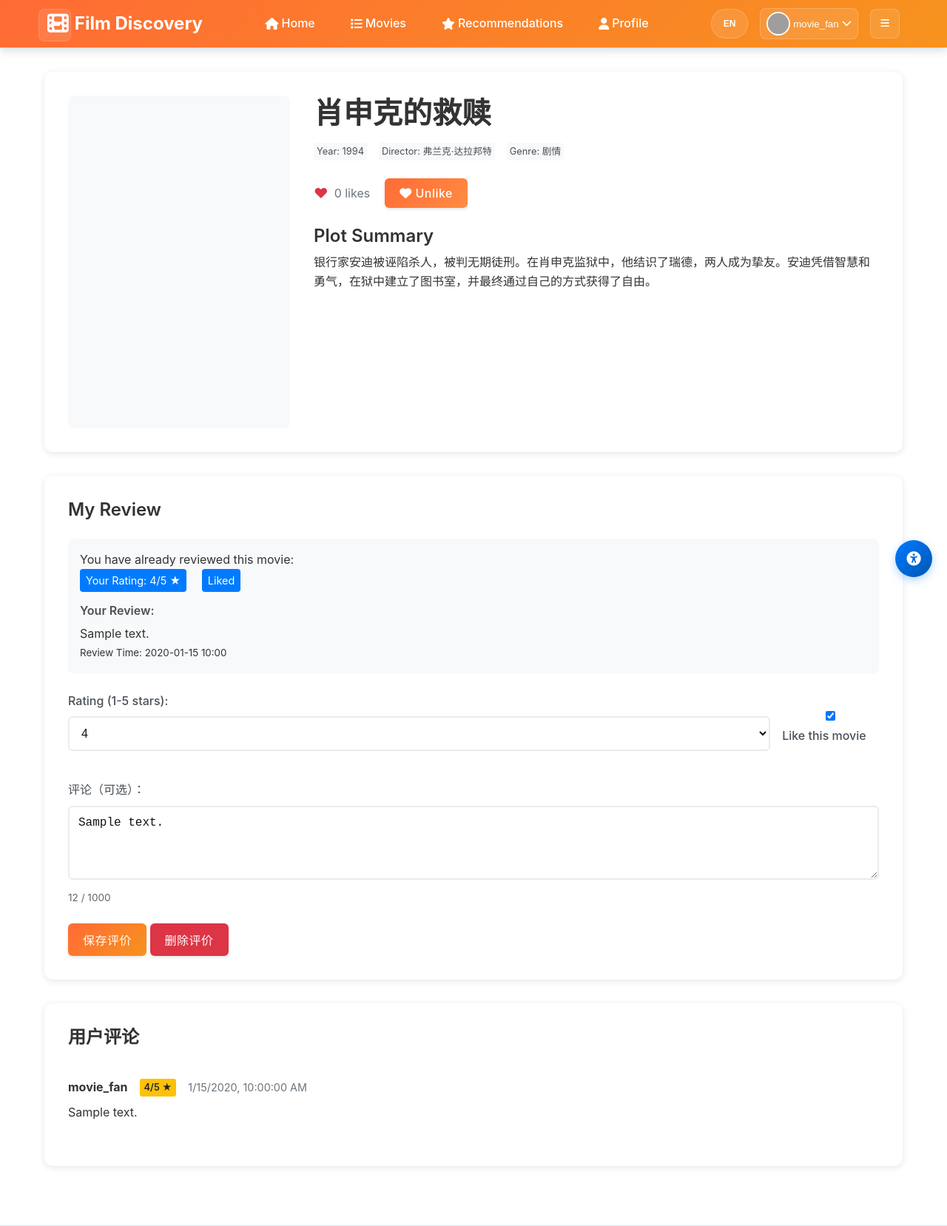
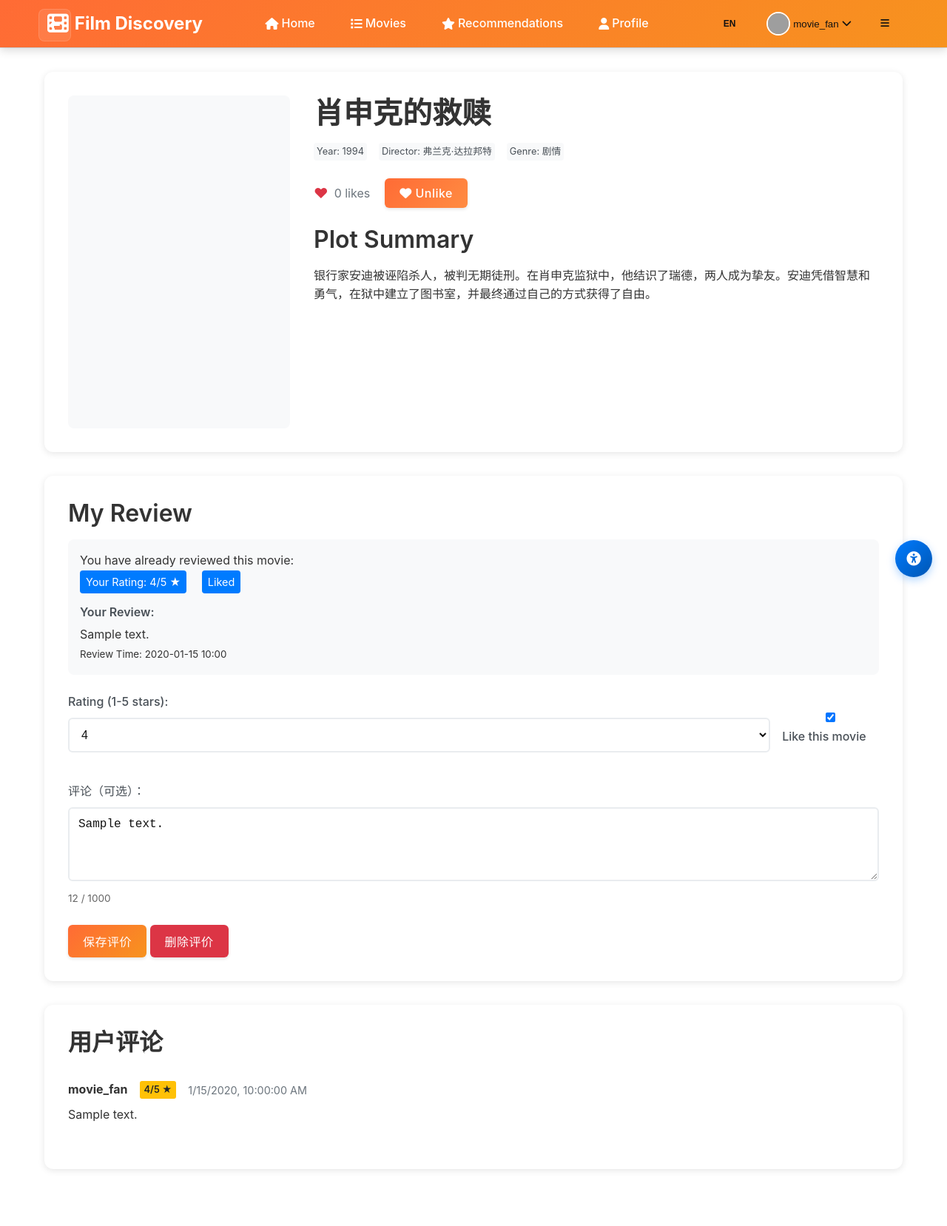
Before and after one commit to 5980Zhongyx/Flask2_Deploied_by_PA, a Flask app: page /films/1 in a window 1280 px wide. Shown: the top 1657 px of the page at 74% size. Run offline with Flask 3, Linux system fonts and the light colour scheme; the first user in the database is signed in; tables that the repository leaves empty hold one stand-in row (Sample ...); grey boxes are pictures that could not be loaded.

Commit message:
Improve accessibility and contrast in UI elements
Updated CSS to enforce readable colors and high-contrast focus styles for interaction counts, header controls, and trending stats. Changed section headings from <h3> to <h2> in film detail and list templates to improve accessibility and semantic structure.

```diff
--- a/static/css/style.css
+++ b/static/css/style.css
@@ -1377,6 +1377,44 @@ body {
     text-decoration: underline;
 }
 
+/* Interaction / like count styles: force readable colors even if inline styles present */
+.interaction-count,
+.like-count,
+.rating-value,
+.rating-count,
+.trending-stats .interaction-count,
+.trending-stats .like-count {
+    color: var(--text-primary) !important;
+    background: transparent !important;
+    border: none !important;
+    font-weight: 600;
+}
+
+/* Header controls (language, menu, user) - ensure high contrast and visible focus */
+.nav-actions button,
+.nav-actions .lang-toggle,
+.nav-actions .mobile-menu-toggle,
+.nav-actions .user-menu-trigger {
+    background: transparent !important;
+    color: var(--text-primary) !important;
+    border: 1px solid transparent !important;
+}
+.nav-actions button:focus,
+.nav-actions .lang-toggle:focus,
+.nav-actions .mobile-menu-toggle:focus,
+.nav-actions .user-menu-trigger:focus {
+    outline: 3px solid rgba(0,123,255,0.6) !important;
+    outline-offset: 2px !important;
+}
+
+/* Recommendations page: trending stats and badges */
+.trending-stats .badge,
+.trending-stats .stat,
+.recommendation-columns .stat-card .value {
+    color: var(--text-primary) !important;
+    background: transparent !important;
+}
+
 /* ===== RESPONSIVE DESIGN ===== */
 @media (max-width: 768px) {
     .nav-container {
--- a/templates/film_detail.html
+++ b/templates/film_detail.html
@@ -50,7 +50,7 @@
 
                 {% if film.description %}
                     <div class="film-description">
-                        <h3>{{ _('Plot Summary') }}</h3>
+                        <h2>{{ _('Plot Summary') }}</h2>
                         <p>{{ film.description }}</p>
                     </div>
                 {% endif %}
@@ -60,7 +60,7 @@
         <!-- User interaction area -->
         {% if current_user.is_authenticated %}
         <div class="interaction-section">
-            <h3>{{ _('My Review') }}</h3>
+            <h2>{{ _('My Review') }}</h2>
 
             {% if user_interaction %}
                 <div class="current-interaction">
@@ -125,7 +125,7 @@
         <!-- 其他用户评论 -->
         {% if reviews %}
         <div class="reviews-section">
-            <h3>用户评论</h3>
+            <h2>用户评论</h2>
             <div id="reviews-container" class="reviews-list">
                 <!-- 评论将通过 AJAX 加载，初始显示服务器端渲染的前几条 -->
                 {% for review in reviews[:5] %}
--- a/templates/film_list.html
+++ b/templates/film_list.html
@@ -29,7 +29,7 @@
                     {% endif %}
                 </div>
                 <div class="film-info">
-                    <h3><a href="{{ url_for('film.film_detail', film_id=film.id) }}">{{ film.title }}</a></h3>
+                    <h2><a href="{{ url_for('film.film_detail', film_id=film.id) }}">{{ film.title }}</a></h2>
                     <p class="film-meta">
                         {% if film.year %}{{ film.year }} · {% endif %}
                         {% if film.director %}{{ film.director }} · {% endif %}
```
